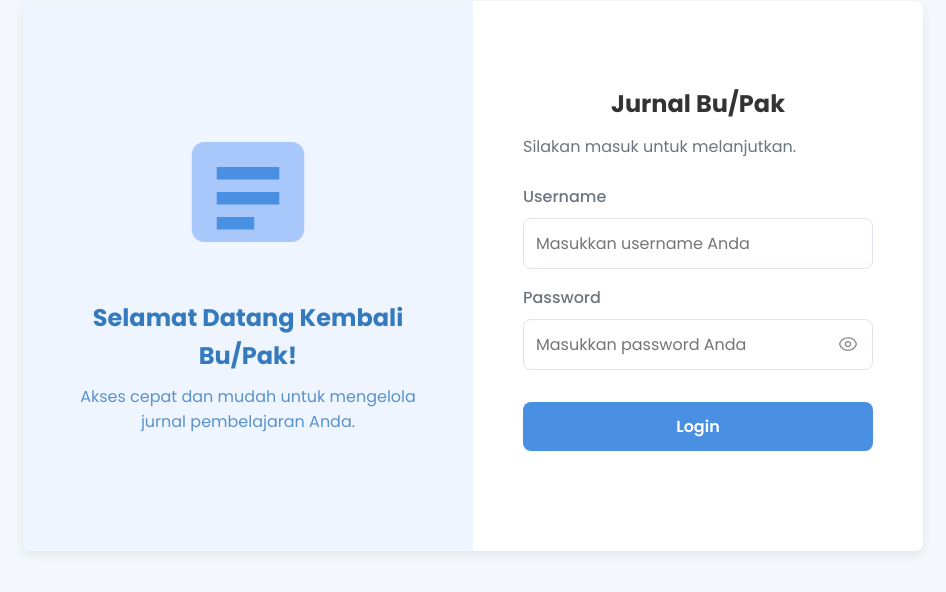
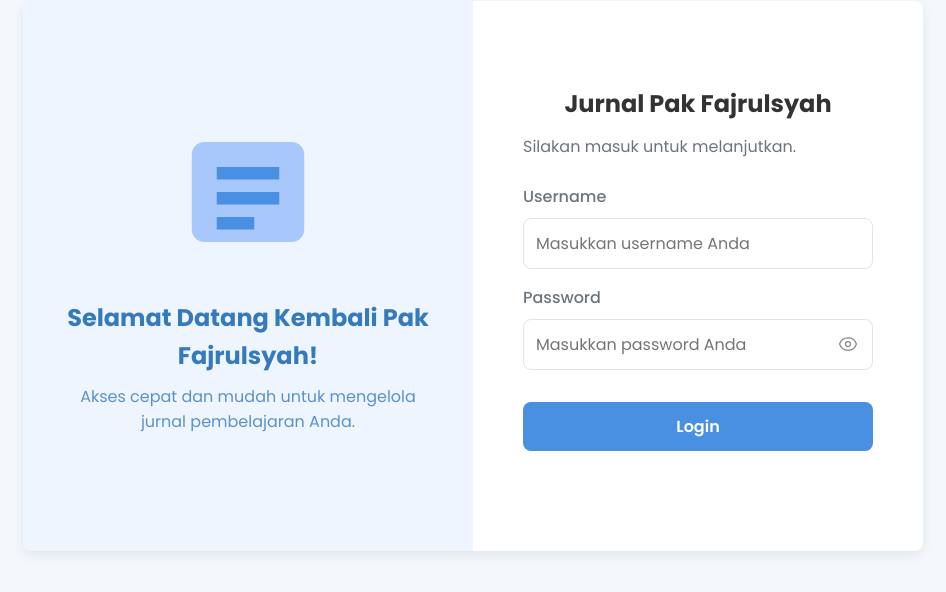
Before and after one commit to Wahyudi-1/jurnalFajrulsyah, a plain HTML site: page index.html in a window 1280 px wide. Shown: the part 124-716 px from the top of the page, without its empty margins (167-1113 px from the left). Drawn offline with Linux system fonts and the light colour scheme.

Commit message:
Update index.html

```diff
--- a/index.html
+++ b/index.html
@@ -6,7 +6,7 @@
     <!-- ========================================================== -->
     <meta charset="UTF-8">
     <meta name="viewport" content="width=device-width, initial-scale=1.0">
-    <title>Login - Jurnal Pelajaran Bu/Pak</title>
+    <title>Login - Jurnal Pelajaran Pak Fajrulsyah</title>
 
     <!-- ========================================================== -->
     <!-- STYLESHEETS & FONTS                                        -->
@@ -41,7 +41,7 @@
                     <path d="M7 12H17V14H7V12Z" fill="#4a90e2"/>
                     <path d="M7 16H13V18H7V16Z" fill="#4a90e2"/>
                 </svg>
-                <h3>Selamat Datang Kembali Bu/Pak!</h3>
+                <h3>Selamat Datang Kembali Pak Fajrulsyah!</h3>
                 <p>Akses cepat dan mudah untuk mengelola jurnal pembelajaran Anda.</p>
             </div>
         </div>
@@ -50,7 +50,7 @@
         <div class="login-form-container">
             <div class="login-form-content">
 
-                <h2 class="logo">Jurnal Bu/Pak</h2>
+                <h2 class="logo">Jurnal Pak Fajrulsyah</h2>
                 <p style="color: var(--text-light); margin-bottom: 25px;">Silakan masuk untuk melanjutkan.</p>
 
                 <form onsubmit="event.preventDefault(); document.getElementById('loginButton').click();">
```
